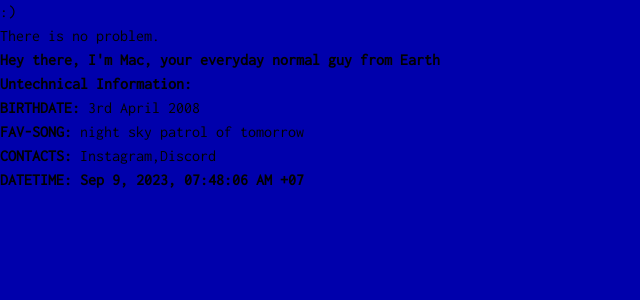
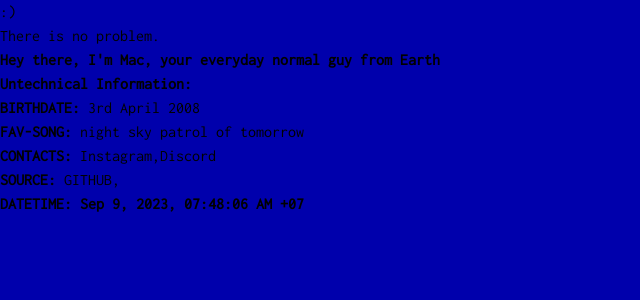
Before and after one commit to alsobluestar/me, a React (Vite) app: page / in a window 1280 px wide. Shown: the top 300 px of the page, without its empty margins (0-640 px from the left). Built offline with nearby package versions, Linux system fonts and the light colour scheme.

Commit message:
test sources labe

```diff
--- a/src/App.jsx
+++ b/src/App.jsx
@@ -29,6 +29,17 @@ function App() {
             </>
           }
         />
+
+        <Logtext
+          title="SOURCE:"
+          content={
+            <>
+              <Link text="GITHUB" link="https://github.coml/alsobluestar/me" />,
+
+            </>
+          }
+        />
+
         <Clock />
       </div>
     </div>
```
